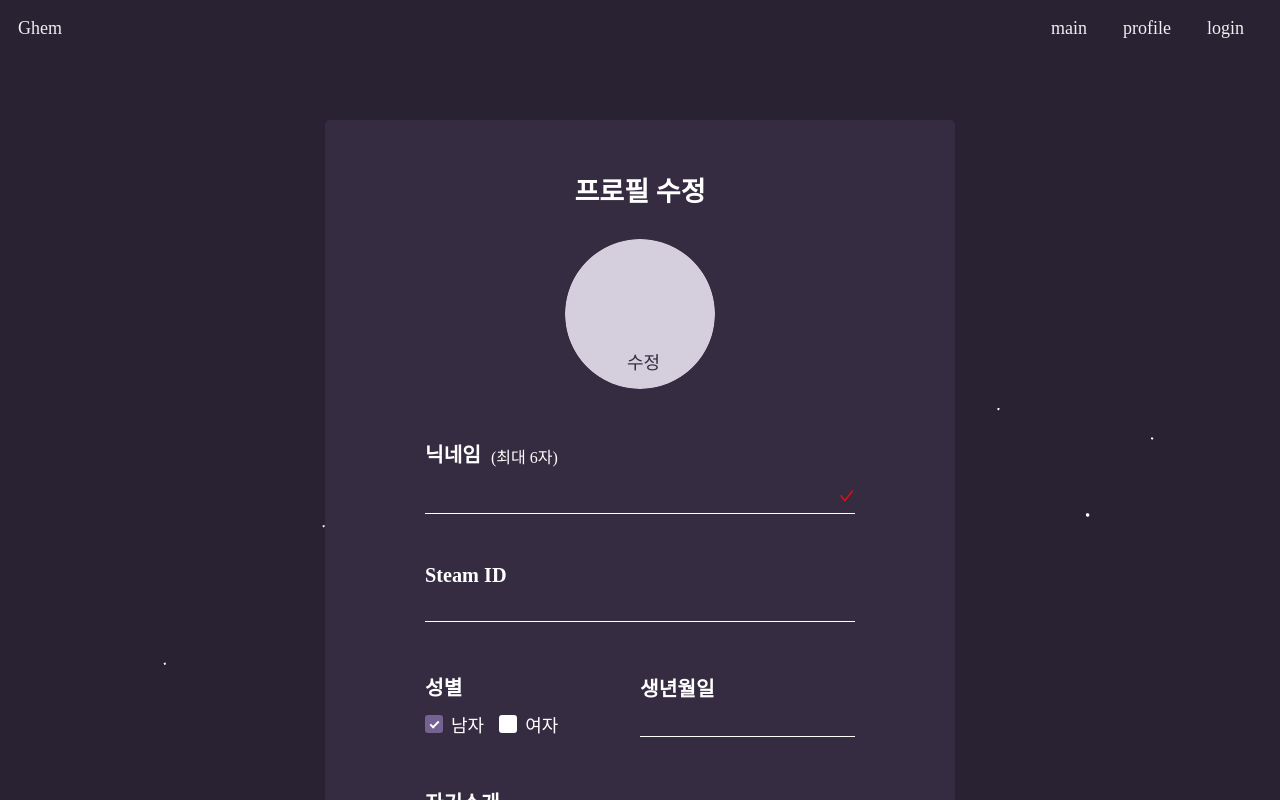
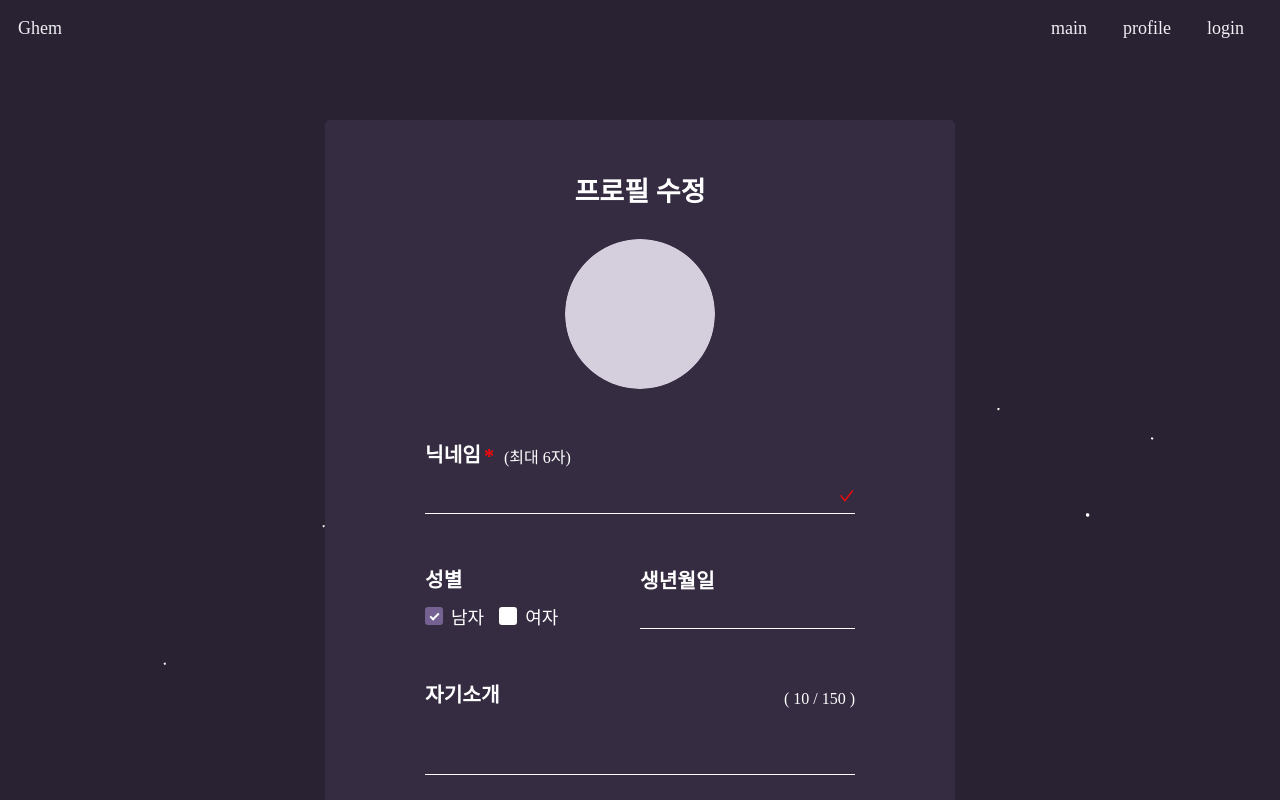
Before and after one commit to season2lee/GHEM, a React (Vite) app in the folder FE/ghem/: page /update/profile in a window 1280 px wide. Shown: the top 800 px of the page. Built offline with nearby package versions, Linux system fonts and the light colour scheme; a web font is replaced by a local one.

Commit message:
🐾[FE:modify] 프로필 수정 시 스팀아이디 프로필 수정 제거

```diff
--- a/FE/ghem/src/components/profile/common/ProfileImage.tsx
+++ b/FE/ghem/src/components/profile/common/ProfileImage.tsx
@@ -5,19 +5,12 @@ import { mobile } from "@/util/Mixin";
 
 type ProfileImageProps = {
   size: number;
-  path: string;
 };
 
-function ProfileImage({ size, path }: ProfileImageProps) {
+function ProfileImage({ size }: ProfileImageProps) {
   return (
     <div css={profileImageWrapper(size)}>
       <img src={baseProfile} alt="유저 프로필 이미지" />
-      {path === "update" && (
-        <div css={fileInputWrapper}>
-          <label htmlFor="file">수정</label>
-          <input type="file" id="file" />
-        </div>
-      )}
     </div>
   );
 }
@@ -40,37 +33,4 @@ const profileImageWrapper = (size: number) => css`
   }
 `;
 
-const fileInputWrapper = css`
-  position: absolute;
-  bottom: 15px;
-  left: 62px;
-  color: #352c42;
-
-  > label {
-    cursor: pointer;
-
-    :hover {
-      color: #756292;
-    }
-  }
-
-  > input {
-    position: absolute;
-    width: 0;
-    height: 0;
-    padding: 0;
-    overflow: hidden;
-    border: 0;
-  }
-
-  ${mobile} {
-    bottom: 15px;
-    left: 38px;
-
-    > label {
-      font-size: 15px;
-    }
-  }
-`;
-
 export default ProfileImage;
--- a/FE/ghem/src/components/profile/update/ProfileNickname.tsx
+++ b/FE/ghem/src/components/profile/update/ProfileNickname.tsx
@@ -7,6 +7,7 @@ function ProfileNickname() {
     <div css={wrapper}>
       <div css={headerWrapper}>
         <h5>닉네임</h5>
+        <h5>*</h5>
         <span>(최대 6자)</span>
       </div>
       <div css={inputWrapper}>
@@ -27,6 +28,11 @@ const headerWrapper = css`
   flex-direction: row;
   align-items: flex-end;
   margin-bottom: 10px;
+
+  > h5:nth-of-type(2) {
+    color: #f90808;
+    margin-left: 3px;
+  }
 
   > span {
     margin-left: 10px;
--- a/FE/ghem/src/components/profile/update/ProfileUpdate.tsx
+++ b/FE/ghem/src/components/profile/update/ProfileUpdate.tsx
@@ -19,9 +19,8 @@ function ProfileUpdate() {
     <div css={wrapper}>
       <div css={profileUpdateWrapper}>
         <h3>프로필 수정</h3>
-        <ProfileImage size={150} path="update" />
+        <ProfileImage size={150} />
         <ProfileNickname />
-        <ProfileInput header="Steam ID" />
         <div css={rowFlexWrapper}>
           <ProfileGender />
           <ProfileInput header="생년월일" />
```
